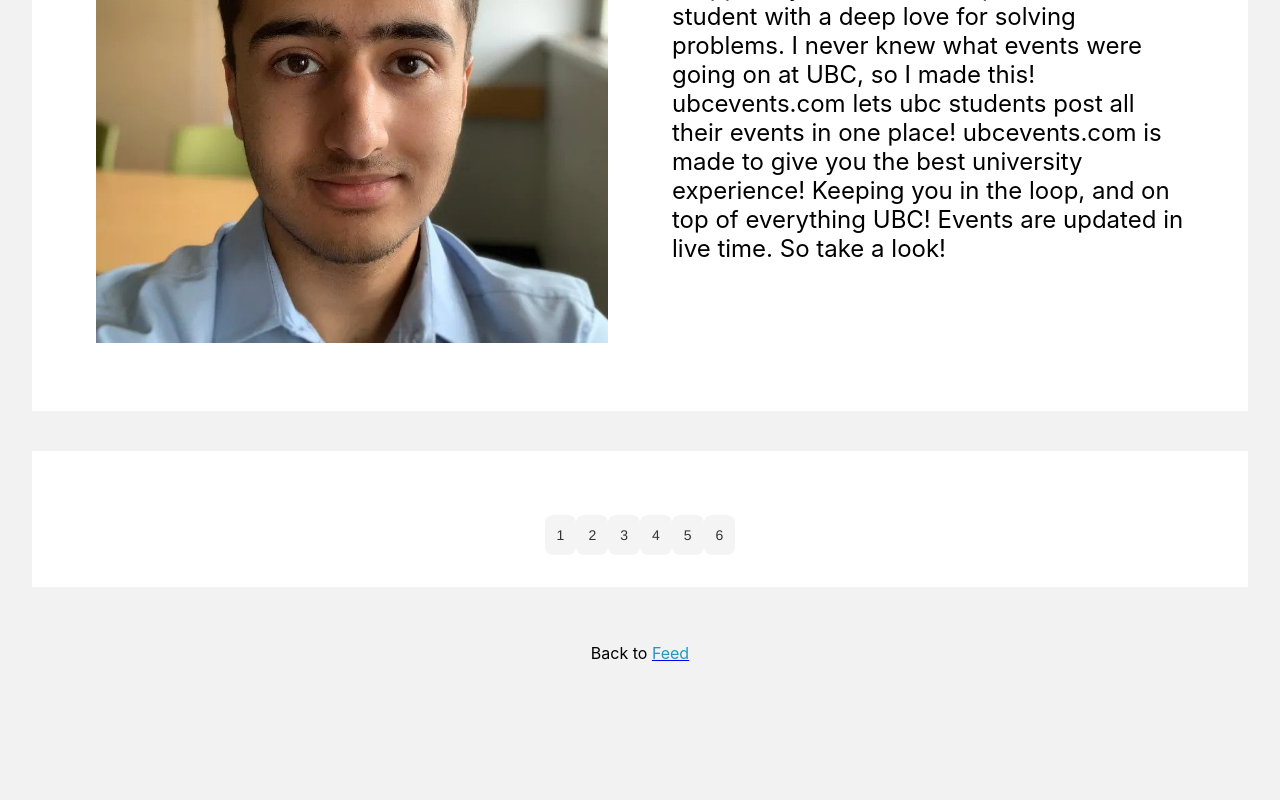
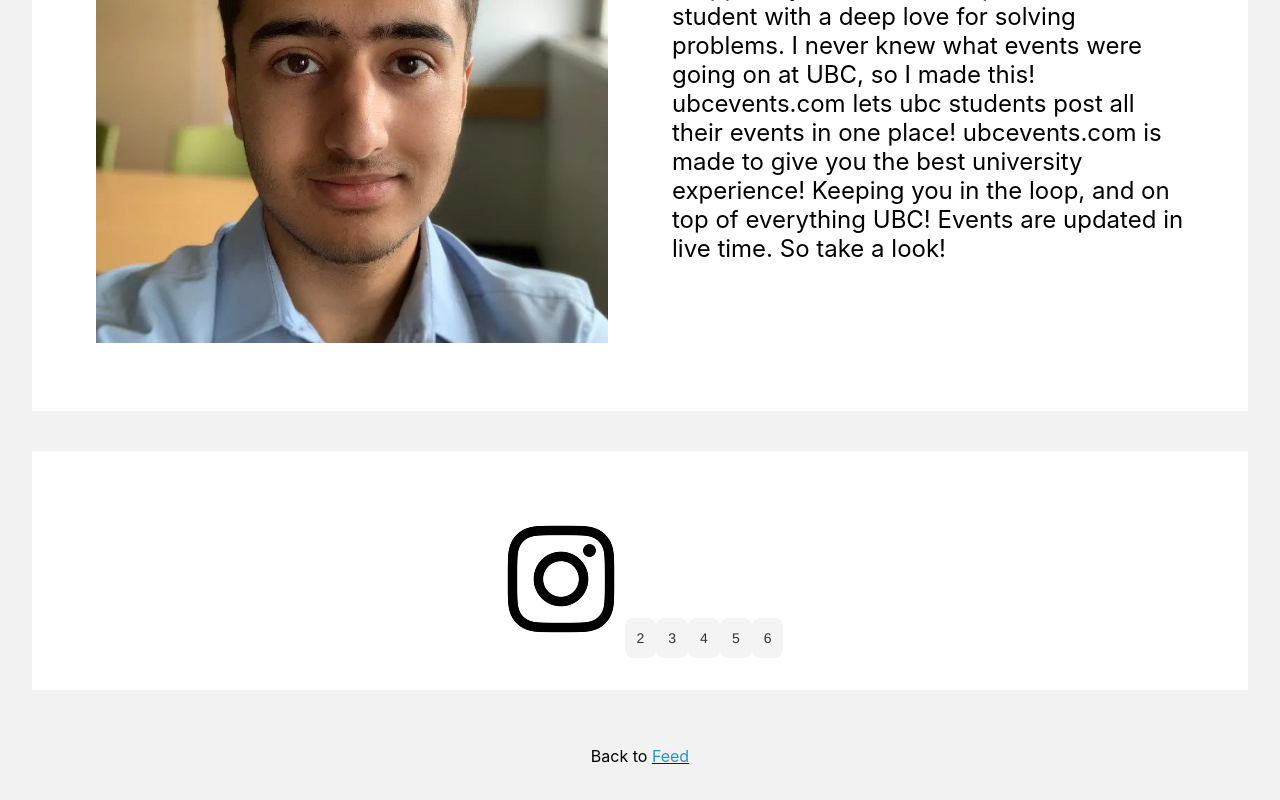
Before and after one commit to justindhillon/ubcevents, a Next.js app: page /about-me in a window 1280 px wide. Shown: the part 417-1217 px from the top of the page. Before the commit the page ends 1136 px from the top, so only its background shows below. Built offline with nearby package versions, Linux system fonts and the light colour scheme; no server answers.

Commit message:
modified:   pages/about-me.tsx 	renamed:    public/images/icons/Instagram.png -> public/images/icons/instagram.png

```diff
--- a/pages/about-me.tsx
+++ b/pages/about-me.tsx
@@ -39,7 +39,14 @@ const AboutMe: React.FC = () => {
                 <br />
                 <main>
                     <div className="center">
-                        <a href="https://github.com/justindhillon" target="_blank"><button className="button">1</button></a>
+                        <a href="https://github.com/justindhillon" target="_blank">
+                            <Image
+                                src="/images/icons/instagram.png"
+                                width={128}
+                                height={128}
+                                alt="Instagram"
+                            />
+                        </a>
                         <a href="https://twitter.com/justindhillon0" target="_blank"><button className="button">2</button></a>
                         <a href="https://www.linkedin.com/in/justin-dhillon-5b0780295/" target="_blank"><button className="button">3</button></a>
                         <a href="https://github.com/justindhillon/ubcevents" target="_blank"><button className="button">4</button></a>
```
Also changed, not shown: public/images/icons/instagram.png (renamed from public/images/icons/Instagram.png).
